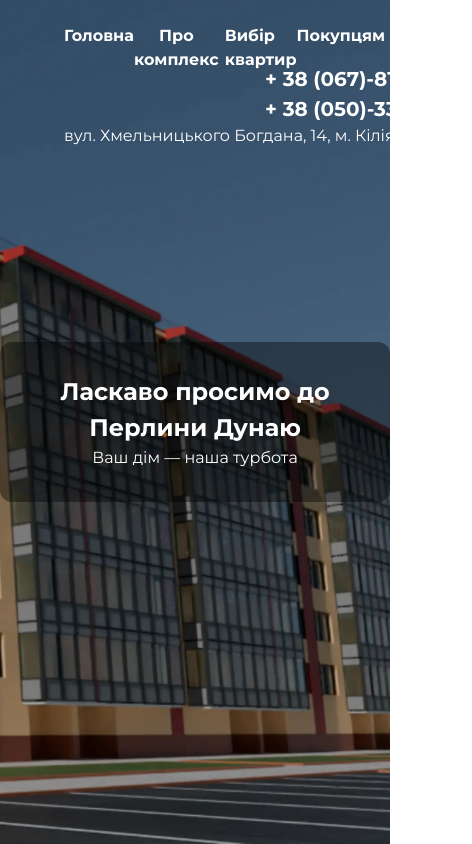
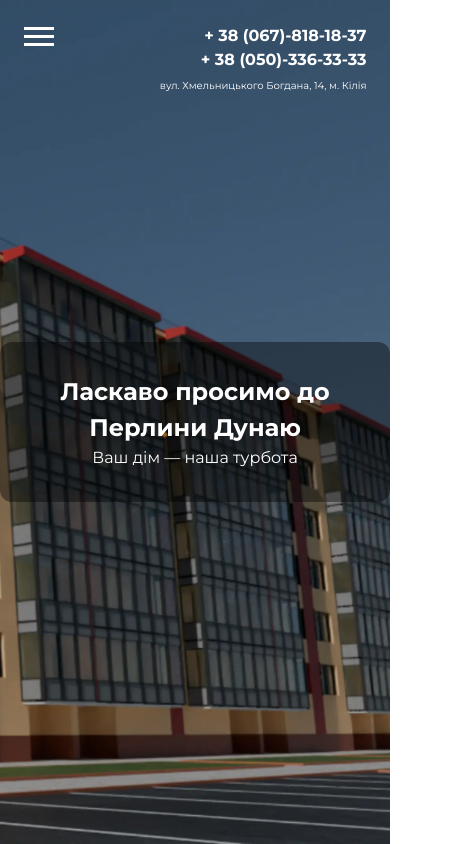
Before and after one commit to VladKzern/pearl_of_the_danube, a React (Vite) app: page / in a window 390 px wide. Shown: the whole page, 472 px wide, since content can reach past the window. Built offline with nearby package versions, Linux system fonts and the light colour scheme.

Commit message:
add mobile menu

```diff
--- a/src/components/Header/Header.module.css
+++ b/src/components/Header/Header.module.css
@@ -1,13 +1,17 @@
 .headerContainer {
   position: absolute;
+  max-width: 375px;
   top: 0;
   left: 0;
+  right: 0;
   width: 100%;
   z-index: 1000;
   display: flex;
   justify-content: space-between;
-  padding: 0 64px;
+  padding: 0 16px;
   margin-top: 24px;
+  margin-right: auto;
+  margin-left: auto;
 }
 
 .brandContainer {
@@ -101,12 +105,13 @@
 }
 
 .phoneNumber {
-  font-size: 20px;
+  font-size: 16px;
   font-weight: bold;
 }
 
 .locationLink {
-  color: #fff
+  color: #fff;
+  font-size: 10px;
 }
 
 .locationLink:hover {
@@ -121,11 +126,148 @@
   transform: rotate(180deg);
 }
 
+.burger {
+  display: none;
+  flex-direction: column;
+  justify-content: center;
+  gap: 5px;
+  cursor: pointer;
+  width: 30px;
+  height: 25px;
+  z-index: 2000;
+}
+
+.burger div {
+  width: 100%;
+  height: 3px;
+  background-color: #fff;
+  transition: 0.3s ease;
+  transform-origin: center;
+}
+
+/* Активний стан бургер-меню */
+.burger.active div:nth-child(1) {
+  transform: rotate(45deg) translate(5px, 6px);
+}
+
+.burger.active div:nth-child(2) {
+  opacity: 0;
+}
+
+.burger.active div:nth-child(3) {
+  transform: rotate(-45deg) translate(5px, -6px);
+}
+
+/* Мобільне меню */
+
+/* Мобільне меню */
+.mobileMenu {
+  position: fixed;
+  top: 0;
+  left: 0;
+  width: 100%;
+  height: 100vh;
+  background-color: var(--black);
+  padding-top: 120px;
+  box-sizing: border-box;
+  z-index: 999;
+
+  transform: translateX(-100%);
+  opacity: 0;
+  transition: transform 0.3s ease, opacity 0.3s ease;
+  pointer-events: none;
+}
+
+.mobileMenu.active {
+  transform: translateX(0);
+  opacity: 1;
+  pointer-events: auto;
+}
+
+/* Оверлей */
+.mobileMenuOverlay {
+  position: fixed;
+  top: 0;
+  left: 0;
+  width: 100vw;
+  height: 100vh;
+  background-color: rgba(0, 0, 0, 0.5);
+  opacity: 0;
+  pointer-events: none;
+  transition: opacity 0.3s ease;
+  z-index: 998;
+}
+
+.mobileMenuOverlay.active {
+  opacity: 1;
+  pointer-events: auto;
+}
+
+.mobileMenu a {
+  color: #fff;
+  font-size: 24px;
+  text-decoration: none;
+}
+
+.aSecond {
+  margin-left: 32px;
+}
+
+.mobileMenu a.aSecond {
+  font-size: 18px;
+}
+
+.mobileMenuInner {
+  min-width: 270px;
+  max-width: 375px;
+  margin-left: auto;
+  margin-right: auto;
+  display: flex;
+  flex-direction: column;
+  gap: 16px;
+}
+
+@media (max-width: 767px) {
+  .burger {
+    display: flex;
+  }
+
+  .nav {
+    display: none;
+  }
+
+  .mobileMenu {
+    display: flex;
+
+  }
+
+  .mobileHeaderContainer {
+    display: flex;
+    justify-content: space-between;
+    width: 100%;
+  }
+
+  .infoContainer {
+    display: flex;
+    flex-direction: column;
+    align-items: flex-end;
+    text-align: right;
+  }
+
+  .phoneNumbers {
+    display: flex;
+    flex-direction: column;
+    align-items: flex-end;
+    z-index: 1000;
+  }
+}
+
 @media (min-width: 768px) {
 
   .headerContainer {
     flex-wrap: wrap;
     padding: 0 32px;
+    max-width: 100%;
   }
 
   .nav {
@@ -133,7 +275,7 @@
   }
 
   .phoneNumber {
-    font-size: 12px;
+    font-size: 16px;
   }
 
   .locationLink {
@@ -160,10 +302,24 @@
     width: 100%;
   }
 
-
+  .phoneNumbers {
+    display: flex;
+    flex-direction: column;
+    align-items: center;
+  }
 }
 
 @media (min-width: 1440px) {
+
+  .headerContainer {
+    max-width: 1600px;
+    padding: 0 64px;
+    width: 100%;
+    margin-right: auto;
+    margin-left: auto;
+    box-sizing: border-box;
+  }
+
   .nav {
     gap: clamp(26px, 4vw, 96px);
   }
@@ -174,9 +330,14 @@
 
   .navigationContainer {
     width:fit-content;
+    gap: clamp(32px, 4vw, 192px)
   }
 
-  .locationContainer {
-    justify-content: space-between;
+  .locationLink {
+    font-size: 12px;
+  }
+
+  .phoneNumber {
+    font-size: 24px;
   }
 }
--- a/src/components/Header/Header.tsx
+++ b/src/components/Header/Header.tsx
@@ -5,52 +5,76 @@ import css from './Header.module.css';
 export default function NavbarDarkExample() {
   const [openDropdown, setOpenDropdown] = useState<string | null>(null);
   const [isMobile, setIsMobile] = useState(false);
+  const [burgerOpen, setBurgerOpen] = useState(false);
 
-  // Відстеження ширини екрану
   useEffect(() => {
     const handleResize = () => {
-      setIsMobile(window.innerWidth < 768);
+      const mobile = window.innerWidth < 768;
+      setIsMobile(mobile);
+
+      if (!mobile) {
+        setBurgerOpen(false);
+      }
     };
+
     handleResize();
     window.addEventListener('resize', handleResize);
     return () => window.removeEventListener('resize', handleResize);
   }, []);
 
-  const toggleDropdown = (menu: string) => {
-    if (isMobile) {
-      setOpenDropdown(openDropdown === menu ? null : menu);
-    }
-  };
+
 
   return (
     <div className={css.headerContainer}>
       <div className={css.brandContainer}>
-
         <div className={css.mainTitleLogo}>ПЕРЛИНА</div>
         <div className={css.mainTitleLogo}>ДУНАЮ</div>
-
       </div>
 
+      {/* Бургер іконка */}
+      {isMobile && (
+        <div className={css.mobileHeaderContainer}>
+          <div
+            className={`${css.burger} ${burgerOpen ? css.active : ''}`}
+            onClick={() => setBurgerOpen(!burgerOpen)}
+          >
+            <div></div>
+            <div></div>
+            <div></div>
+          </div>
+
+          <div className={css.infoContainer}>
+            <div className={css.phoneNumbers}>
+              <p className={css.phoneNumber}> + 38 (067)-818-18-37</p>
+              <p className={css.phoneNumber}> + 38 (050)-336-33-33</p>
+              <div className={css.locationContainer}>
+                <a href="#location" className={css.locationLink}>
+                  вул. Хмельницького Богдана, 14, м. Кілія
+                </a>
+              </div>
+            </div>
+          </div>
+        </div>
+      )}
+
+      {/* Навігація для десктопа */}
+      {!isMobile && (
         <div className={css.navigationContainer}>
           <nav className={css.nav}>
             <a href="#home" className={css.navItem}>Головна</a>
 
-        {/* Про комплекс */}
             <div
               className={css.dropdown}
-          onMouseEnter={() => !isMobile && setOpenDropdown('about')}
-          onMouseLeave={() => !isMobile && setOpenDropdown(null)}
+              onMouseEnter={() => setOpenDropdown('about')}
+              onMouseLeave={() => setOpenDropdown(null)}
             >
-          <button
-            className={`${css.dropbtn} ${css.navItem}`}
-            onClick={() => toggleDropdown('about')}
-          >
+              <button className={`${css.dropbtn} ${css.navItem}`}>
                 Про комплекс
                 <IoIosArrowDown
                   className={`${css.arrowIcon} ${openDropdown === 'about' ? css.activeArrow : ''}`}
                 />
               </button>
-          {(openDropdown === 'about') && (
+              {openDropdown === 'about' && (
                 <div className={css.dropdownContent}>
                   <a href="#advantages" className={css.navItem}>Наші переваги</a>
                   <a href="#location" className={css.navItem}>Розташування</a>
@@ -61,22 +85,18 @@ export default function NavbarDarkExample() {
 
             <a href="#flats" className={css.navItem}>Вибір квартир</a>
 
-        {/* Покупцям */}
             <div
               className={css.dropdown}
-          onMouseEnter={() => !isMobile && setOpenDropdown('buyers')}
-          onMouseLeave={() => !isMobile && setOpenDropdown(null)}
+              onMouseEnter={() => setOpenDropdown('buyers')}
+              onMouseLeave={() => setOpenDropdown(null)}
             >
-          <button
-            className={`${css.dropbtn} ${css.navItem}`}
-            onClick={() => toggleDropdown('buyers')}
-          >
+              <button className={`${css.dropbtn} ${css.navItem}`}>
                 Покупцям
                 <IoIosArrowDown
                   className={`${css.arrowIcon} ${openDropdown === 'buyers' ? css.activeArrow : ''}`}
                 />
               </button>
-          {(openDropdown === 'buyers') && (
+              {openDropdown === 'buyers' && (
                 <div className={css.dropdownContent}>
                   <a href="#terms" className={css.navItem}>Умови придбання</a>
                   <a href="#progress" className={css.navItem}>Хід будівництва</a>
@@ -92,12 +112,40 @@ export default function NavbarDarkExample() {
             <div className={css.phoneNumbers}>
               <p className={css.phoneNumber}> + 38 (067)-818-18-37</p>
               <p className={css.phoneNumber}> + 38 (050)-336-33-33</p>
-        </div>
-      </div>
               <div className={css.locationContainer}>
-        <a href="#location" className={css.locationLink}> вул. Хмельницького Богдана, 14, м. Кілія</a>
+                <a href="#location" className={css.locationLink}>
+                  вул. Хмельницького Богдана, 14, м. Кілія
+                </a>
               </div>
             </div>
           </div>
+        </div>
+      )}
+
+      {isMobile && (
+      <><div
+          className={`${css.mobileMenuOverlay} ${burgerOpen ? css.active : ""}`}
+          onClick={() => setBurgerOpen(false)}
+        ></div><div className={`${css.mobileMenu} ${burgerOpen ? css.active : ""}`}>
+            <div className={css.mobileMenuInner}>
+              <a href="#home" onClick={() => setBurgerOpen(false)}>ГОЛОВНА</a>
+              <hr />
+              <a href="#about" onClick={() => setBurgerOpen(false)}>ПРО КОМПЛЕКС</a>
+              <a href="#advantages" className={css.aSecond} onClick={() => setBurgerOpen(false)}>Наші переваги</a>
+              <a href="#location" className={css.aSecond} onClick={() => setBurgerOpen(false)}>Розташування</a>
+              <a href="#infrastructure" className={css.aSecond} onClick={() => setBurgerOpen(false)}>Інфраструктура</a>
+              <hr />
+              <a href="#flats" onClick={() => setBurgerOpen(false)}>ВИБІР КВАРТИР</a>
+              <hr />
+              <a href="#buyers" onClick={() => setBurgerOpen(false)}>ПОКУПЦЯМ</a>
+              <a href="#terms" className={css.aSecond} onClick={() => setBurgerOpen(false)}>Умови придбання</a>
+              <a href="#progress" className={css.aSecond} onClick={() => setBurgerOpen(false)}>Хід будівництва</a>
+              <a href="#developer" className={css.aSecond} onClick={() => setBurgerOpen(false)}>Девелопер</a>
+              <hr />
+              <a href="#contacts" onClick={() => setBurgerOpen(false)}>КОНТАКТИ</a>
+            </div>
+          </div></>
+      )}
+    </div>
   );
 }
--- a/src/index.css
+++ b/src/index.css
@@ -4,6 +4,7 @@
   --red: #a41215;
   --brown: #89422a;
   --grey: #797979;
+  --sky: #4b647e;
 
   --font-main: 'Montserrat', sans-serif;
 }
```
Lines whose indentation alone changed are shown as unchanged.
